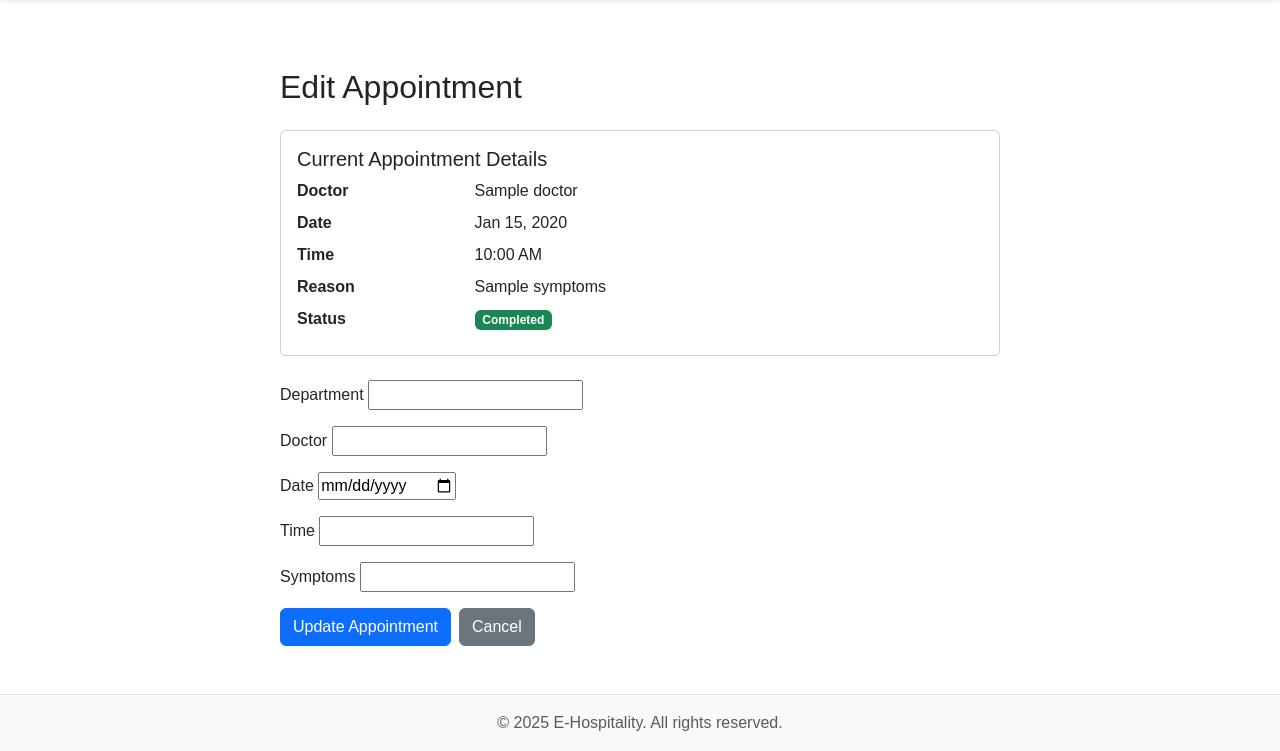
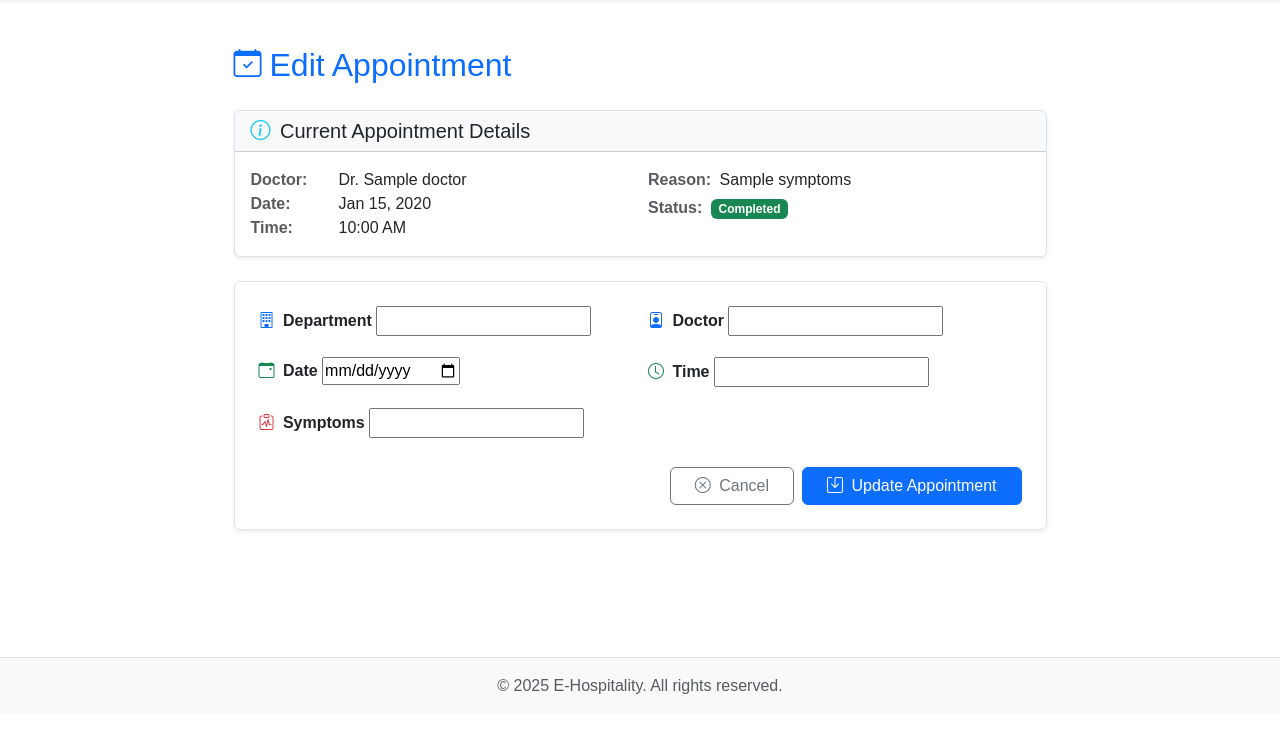
Before and after one commit to sreejith-as/e-hospitality, a Django app: template patients/templates/patients/edit_appointment.html in a window 1280 px wide. Shown: the part 86-837 px from the top of the page. After the commit the page ends 780 px from the top, so only its background shows below. Run offline with Django 3.2, Linux system fonts and the light colour scheme; the template is opened without the code that fills it: most values are stand-ins (such as "Sample title", 1, 10 or a date in 2020); form fields are guessed from the names that the template uses.

Commit message:
Updated style : patients app

```diff
--- a/doctors/templates/doctors/doctor_dashboard.html
+++ b/doctors/templates/doctors/doctor_dashboard.html
@@ -2,7 +2,7 @@
 {% load static %}
 
 {% block content %}
-<div class="d-flex" role="tabpanel" style="min-height: 100vh;">
+<div class="d-flex" role="tabpanel" style="min-height: calc(100vh - 200px);">
   <nav class="flex-column nav nav-pills me-4 p-3 border rounded" style="min-width: 220px; background-color: #f8f9fa; max-height: calc(100vh - 100px); overflow-y: auto;" role="tablist" aria-orientation="vertical">
     <a class="nav-link mb-2 py-2 px-3 rounded active" id="appointments-tab" data-bs-toggle="pill" href="#appointments" role="tab" aria-controls="appointments" aria-selected="true" style="font-weight: 600; font-size: 1.1rem;">
       <i class="bi bi-calendar-check-fill me-2"></i> Appointments
--- a/patients/models.py
+++ b/patients/models.py
@@ -55,7 +55,7 @@ class Appointment(models.Model):
         return f"Appointment: {self.patient.get_full_name()} with Dr. {self.doctor.get_full_name()} on {self.schedule.date} at {self.schedule.start_time}"
 
 
-class MedicalVisit(models.Model):  # Better name than MedicalHistory
+class MedicalVisit(models.Model):
     patient = models.ForeignKey(
         settings.AUTH_USER_MODEL,
         on_delete=models.CASCADE,
--- a/patients/templates/patients/book_appointment_form.html
+++ b/patients/templates/patients/book_appointment_form.html
@@ -83,7 +83,7 @@
 
             <!-- Action Buttons -->
             <div class="d-flex justify-content-end gap-2">
-              <a href="{% url 'patients:overview' %}" class="btn btn-outline-secondary px-4">
+              <a href="{% url 'patients:appointments' %}" class="btn btn-outline-secondary px-4">
                 <i class="bi bi-x-circle me-1"></i> Cancel
               </a>
               <button type="submit" class="btn btn-primary px-4">
--- a/patients/templates/patients/cancel_appointment.html
+++ b/patients/templates/patients/cancel_appointment.html
@@ -39,7 +39,7 @@
             {% csrf_token %}
             <p>Are you sure you want to cancel this appointment?</p>
             <button type="submit" class="btn btn-danger">Yes, Cancel Appointment</button>
-            <a href="{% url 'patients:appointments' %}" class="btn btn-secondary">No, Go Back</a>
+            <a href="{% url 'patients:overview' %}#appointments" class="btn btn-secondary">No, Go Back</a>
           </form>
         </div>
       </div>
--- a/patients/templates/patients/edit_appointment.html
+++ b/patients/templates/patients/edit_appointment.html
@@ -1,34 +1,49 @@
 {% extends "base.html" %}
 {% load static %}
 {% block content %}
-<div class="container py-4">
+<div class="container py-3, 5" >
   <div class="row justify-content-center">
-    <div class="col-lg-8">
+    <div class="col-lg-9">
 
       <!-- Page Title -->
-      <h2 class="mb-4">
-        <i class="bi bi-calendar-check"></i> Edit Appointment
-      </h2>
+      <div class="d-flex align-items-center mb-4">
+        <i class="bi bi-calendar-check text-primary me-2" style="font-size: 1.75rem;"></i>
+        <h2 class="mb-0 text-primary">Edit Appointment</h2>
+      </div>
 
       <!-- Current Appointment Card -->
-      <div class="card mb-4">
+      <div class="card shadow-sm border rounded mb-4">
+        <div class="card-header bg-light">
+          <h5 class="card-title mb-0">
+            <i class="bi bi-info-circle text-info me-1"></i>
+            Current Appointment Details
+          </h5>
+        </div>
         <div class="card-body">
-          <h5 class="card-title">Current Appointment Details</h5>
-          <dl class="row mb-0">
-            <dt class="col-sm-3">Doctor</dt>
-            <dd class="col-sm-9">{{ appointment.doctor.get_full_name }}</dd>
-
-            <dt class="col-sm-3">Date</dt>
-            <dd class="col-sm-9">{{ appointment.schedule.date|date:"M d, Y" }}</dd>
-
-            <dt class="col-sm-3">Time</dt>
-            <dd class="col-sm-9">{{ appointment.schedule.start_time|time:"h:i A" }}</dd>
-
-            <dt class="col-sm-3">Reason</dt>
-            <dd class="col-sm-9">{{ appointment.symptoms|default:"N/A" }}</dd>
-
-            <dt class="col-sm-3">Status</dt>
-            <dd class="col-sm-9">
+          <div class="row g-3">
+            <div class="col-md-6">
+              <div class="d-flex">
+                <strong class="text-muted me-2" style="min-width: 80px;">Doctor:</strong>
+                <span>Dr. {{ appointment.doctor.get_full_name }}</span>
+              </div>
+              <div class="d-flex">
+                <strong class="text-muted me-2" style="min-width: 80px;">Date:</strong>
+                <span>{{ appointment.schedule.date|date:"M d, Y" }}</span>
+              </div>
+              <div class="d-flex">
+                <strong class="text-muted me-2" style="min-width: 80px;">Time:</strong>
+                <span>{{ appointment.schedule.start_time|time:"h:i A" }}</span>
+              </div>
+            </div>
+            <div class="col-md-6">
+              <div class="d-flex flex-column">
+                <div class="mb-1">
+                  <strong class="text-muted">Reason:</strong>
+                  <span class="ms-1">{{ appointment.symptoms|default:"N/A" }}</span>
+                </div>
+                <div>
+                  <strong class="text-muted">Status:</strong>
+                  <span class="ms-1">
                     {% if appointment.status == 'booked' %}
                       <span class="badge bg-primary">Scheduled</span>
                     {% elif appointment.status == 'completed' %}
@@ -38,85 +53,106 @@
                     {% else %}
                       <span class="badge bg-secondary">{{ appointment.status|title }}</span>
                     {% endif %}
-            </dd>
-          </dl>
+                  </span>
+                </div>
+              </div>
+            </div>
+          </div>
         </div>
       </div>
 
-      <!-- Error Display: Non-Field Errors -->
+      <!-- Error Messages -->
       {% if form.non_field_errors %}
         <div class="alert alert-danger alert-dismissible fade show mb-4" role="alert">
+          <i class="bi bi-exclamation-triangle-fill me-1"></i>
           {% for error in form.non_field_errors %}
-            <div>{{ error }}</div>
+            <div><strong>Error:</strong> {{ error }}</div>
           {% endfor %}
           <button type="button" class="btn-close" data-bs-dismiss="alert" aria-label="Close"></button>
         </div>
       {% endif %}
 
-      <!-- Form -->
-      <form method="post" id="booking-form">
+      <!-- Edit Form -->
+      <form method="post" id="booking-form" class="shadow-sm p-4 border rounded">
         {% csrf_token %}
 
+        <div class="row g-3">
           <!-- Department -->
-        <div class="mb-3">
-          {{ form.department.label_tag }}
+          <div class="col-md-6">
+            <label for="{{ form.department.id_for_label }}" class="form-label fw-semibold">
+              <i class="bi bi-building text-primary me-1"></i>
+              {{ form.department.label }}
+            </label>
             {{ form.department }}
             {% if form.department.errors %}
-            <div class="text-danger small mt-1">{{ form.department.errors.0 }}</div>
+              <div class="text-danger small mt-1"><i class="bi bi-exclamation-circle"></i> {{ form.department.errors.0 }}</div>
             {% endif %}
           </div>
 
           <!-- Doctor -->
-        <div class="mb-3">
-          {{ form.doctor.label_tag }}
+          <div class="col-md-6">
+            <label for="{{ form.doctor.id_for_label }}" class="form-label fw-semibold">
+              <i class="bi bi-person-badge text-primary me-1"></i>
+              {{ form.doctor.label }}
+            </label>
             {{ form.doctor }}
             {% if form.doctor.errors %}
-            <div class="text-danger small mt-1">{{ form.doctor.errors.0 }}</div>
+              <div class="text-danger small mt-1"><i class="bi bi-exclamation-circle"></i> {{ form.doctor.errors.0 }}</div>
             {% endif %}
           </div>
 
           <!-- Date -->
-        <div class="mb-3">
-          {{ form.date.label_tag }}
+          <div class="col-md-6">
+            <label for="{{ form.date.id_for_label }}" class="form-label fw-semibold">
+              <i class="bi bi-calendar-event text-success me-1"></i>
+              {{ form.date.label }}
+            </label>
             {{ form.date }}
             {% if form.date.errors %}
-            <div class="text-danger small mt-1">{{ form.date.errors.0 }}</div>
+              <div class="text-danger small mt-1"><i class="bi bi-exclamation-circle"></i> {{ form.date.errors.0 }}</div>
             {% endif %}
           </div>
 
           <!-- Time -->
-        <div class="mb-3">
-          {{ form.time.label_tag }}
+          <div class="col-md-6">
+            <label for="{{ form.time.id_for_label }}" class="form-label fw-semibold">
+              <i class="bi bi-clock text-success me-1"></i>
+              {{ form.time.label }}
+            </label>
             {{ form.time }}
             {% if form.time.errors %}
-            <div class="text-danger small mt-1">{{ form.time.errors.0 }}</div>
+              <div class="text-danger small mt-1"><i class="bi bi-exclamation-circle"></i> {{ form.time.errors.0 }}</div>
             {% endif %}
           </div>
 
           <!-- Symptoms -->
-        <div class="mb-3">
-          {{ form.symptoms.label_tag }}
+          <div class="col-12">
+            <label for="{{ form.symptoms.id_for_label }}" class="form-label fw-semibold">
+              <i class="bi bi-clipboard-pulse text-danger me-1"></i>
+              {{ form.symptoms.label }}
+            </label>
             {{ form.symptoms }}
             {% if form.symptoms.errors %}
-            <div class="text-danger small mt-1">{{ form.symptoms.errors.0 }}</div>
+              <div class="text-danger small mt-1"><i class="bi bi-exclamation-circle"></i> {{ form.symptoms.errors.0 }}</div>
             {% endif %}
           </div>
+        </div>
 
-        <!-- Buttons -->
-        <div class="d-flex gap-2">
-          <button type="submit" class="btn btn-primary">
-            <i class="bi bi-save"></i> Update Appointment
+        <!-- Action Buttons -->
+        <div class="d-flex justify-content-end gap-2 mt-4">
+          <a href="{% url 'patients:appointments' %}" class="btn btn-outline-secondary px-4">
+            <i class="bi bi-x-circle me-1"></i> Cancel
+          </a>
+          <button type="submit" class="btn btn-primary px-4">
+            <i class="bi bi-save me-1"></i> Update Appointment
           </button>
-          <a href="{% url 'patients:appointments' %}" class="btn btn-secondary">
-            <i class="bi bi-x-circle"></i> Cancel
-          </a>
         </div>
       </form>
     </div>
   </div>
 </div>
 
-<!-- Dynamic Loading Script -->
+<!-- Dynamic Loading Script (Improved) -->
 <script>
 document.addEventListener('DOMContentLoaded', function () {
   const deptSelect = document.getElementById('id_department');
@@ -124,11 +160,16 @@ document.addEventListener('DOMContentLoaded', function () {
   const dateInput = document.getElementById('id_date');
   const timeSelect = document.getElementById('id_time');
 
+  // Show loading state
+  function setLoading(selectEl, message) {
+    selectEl.innerHTML = `<option value="">${message}</option>`;
+  }
+
   // Load doctors when department changes
   deptSelect.addEventListener('change', function () {
     const deptId = this.value;
-    doctorSelect.innerHTML = '<option value="">Loading...</option>';
-    timeSelect.innerHTML = '<option value="">Select date to load time slots</option>';
+    setLoading(doctorSelect, 'Loading...');
+    setLoading(timeSelect, 'Select date to load slots');
 
     if (!deptId) {
       doctorSelect.innerHTML = '<option value="">Select Doctor</option>';
@@ -143,24 +184,27 @@ document.addEventListener('DOMContentLoaded', function () {
           const option = document.createElement('option');
           option.value = d.id;
           option.textContent = d.name;
+          if (d.id == "{{ appointment.doctor.id }}") option.selected = true;
           doctorSelect.appendChild(option);
         });
+        // Trigger time slot update if date is already selected
+        if (dateInput.value) updateTimeSlots();
       })
       .catch(() => {
         doctorSelect.innerHTML = '<option value="">Error loading doctors</option>';
       });
   });
 
-  // Load available time slots when doctor or date changes
+  // Load available time slots
   function updateTimeSlots() {
     const doctorId = doctorSelect.value;
     const date = dateInput.value;
     if (!doctorId || !date) {
-      timeSelect.innerHTML = '<option value="">Select doctor and date</option>';
+      setLoading(timeSelect, 'Select doctor and date');
       return;
     }
 
-    timeSelect.innerHTML = '<option value="">Loading...</option>';
+    setLoading(timeSelect, 'Loading...');
     fetch(`{% url 'patients:get_available_time_slots' %}?doctor_id=${doctorId}&date=${date}`)
       .then(response => response.json())
       .then(data => {
@@ -176,6 +220,9 @@ document.addEventListener('DOMContentLoaded', function () {
             const option = document.createElement('option');
             option.value = slot;
             option.textContent = slot;
+            if (slot === "{{ appointment.schedule.start_time|time:'H:i' }}") {
+              option.selected = true;
+            }
             timeSelect.appendChild(option);
           });
         }
@@ -187,7 +234,16 @@ document.addEventListener('DOMContentLoaded', function () {
 
   doctorSelect.addEventListener('change', updateTimeSlots);
   dateInput.addEventListener('change', updateTimeSlots);
+
+  // Pre-fill on load
+  window.addEventListener('load', () => {
+    if (deptSelect.value && !doctorSelect.value) {
+      deptSelect.dispatchEvent(new Event('change'));
+    }
+  });
 });
 </script>
 
+<!-- Optional: Bootstrap Icons -->
+<link rel="stylesheet" href="https://cdn.jsdelivr.net/npm/bootstrap-icons@1.11.0/font/bootstrap-icons.css">
 {% endblock %}
```
Also changed, not shown: patients/templates/patients/active_prescriptions.html (deleted, +0 -48 lines), patients/templates/patients/appointments.html (+75 -45 lines), patients/templates/patients/dashboard.html (+25 -3 lines), patients/views.py (+61 -25 lines). Lines whose indentation alone changed are shown as unchanged.
